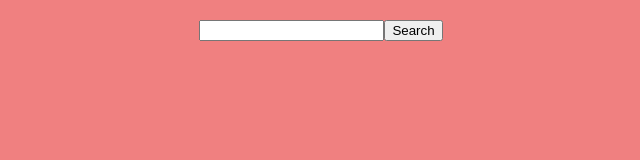
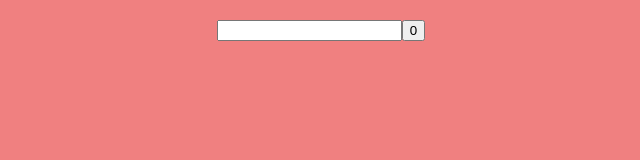
Before and after one commit to AetheryNA/Recipe-Galore, a React (Create React App) app: page / in a window 1280 px wide. Shown: the top 160 px of the page, without its empty margins (319-959 px from the left). Built offline with nearby package versions, Linux system fonts and the light colour scheme.

Commit message:
experimenting with useEffect

```diff
--- a/src/App.js
+++ b/src/App.js
@@ -1,4 +1,4 @@
-import React from "react";
+import React, { useEffect, useState } from "react";
 import "./App.css";
 
 const App = () => {
@@ -7,12 +7,22 @@ const App = () => {
 
   const req = `https://api.edamam.com/search?q=chicken&app_id=${APP_ID}&app_key=${APP_KEY}`;
 
+  const [counter, setCounter] = useState(0);
+
+  useEffect(() => {
+    console.log("Effect is running.");
+  });
+
   return (
     <div className="App">
       <form className="search-form">
         <input className="search-bar" type="text" />
-        <button className="search-button" type="submit">
-          Search
+        <button
+          onClick={() => setCounter(counter + 1)}
+          className="search-button"
+          type="submit"
+        >
+          {counter}
         </button>
       </form>
     </div>
```
